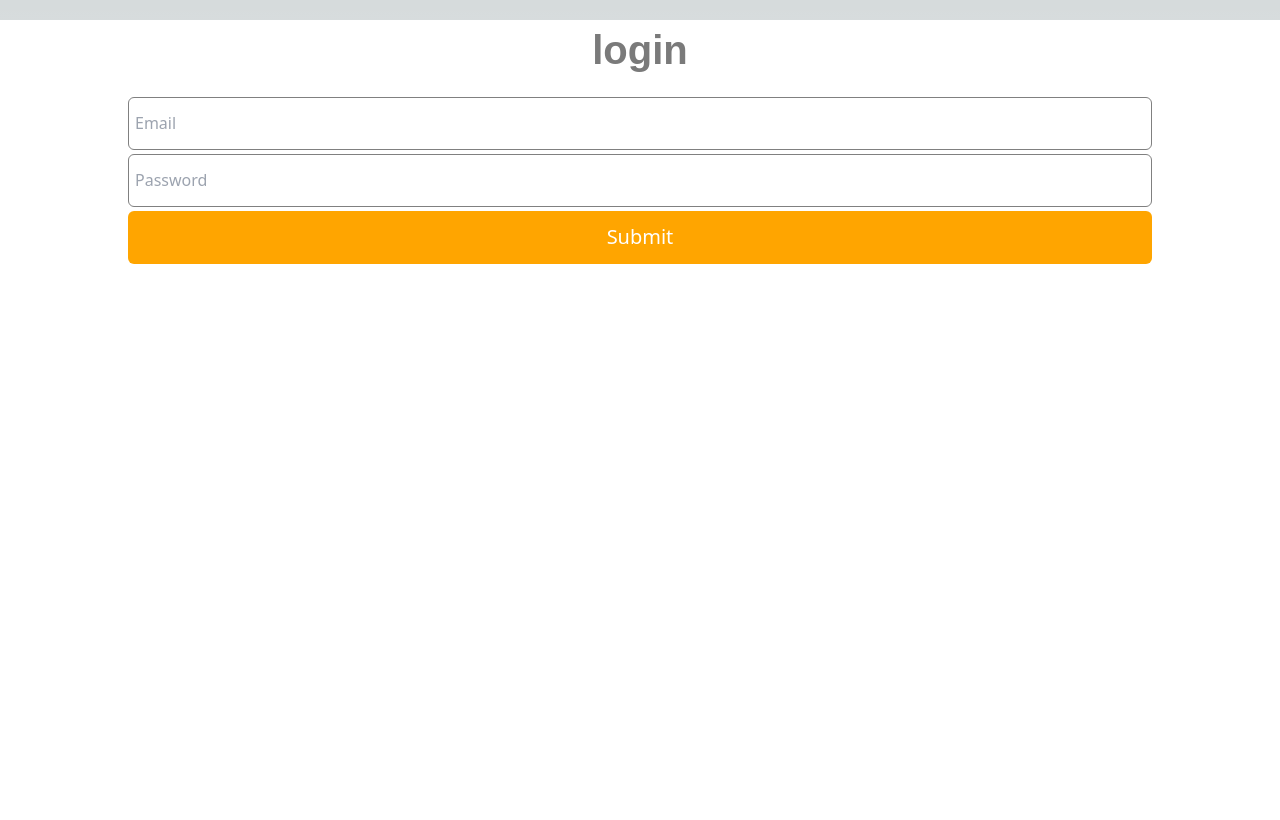
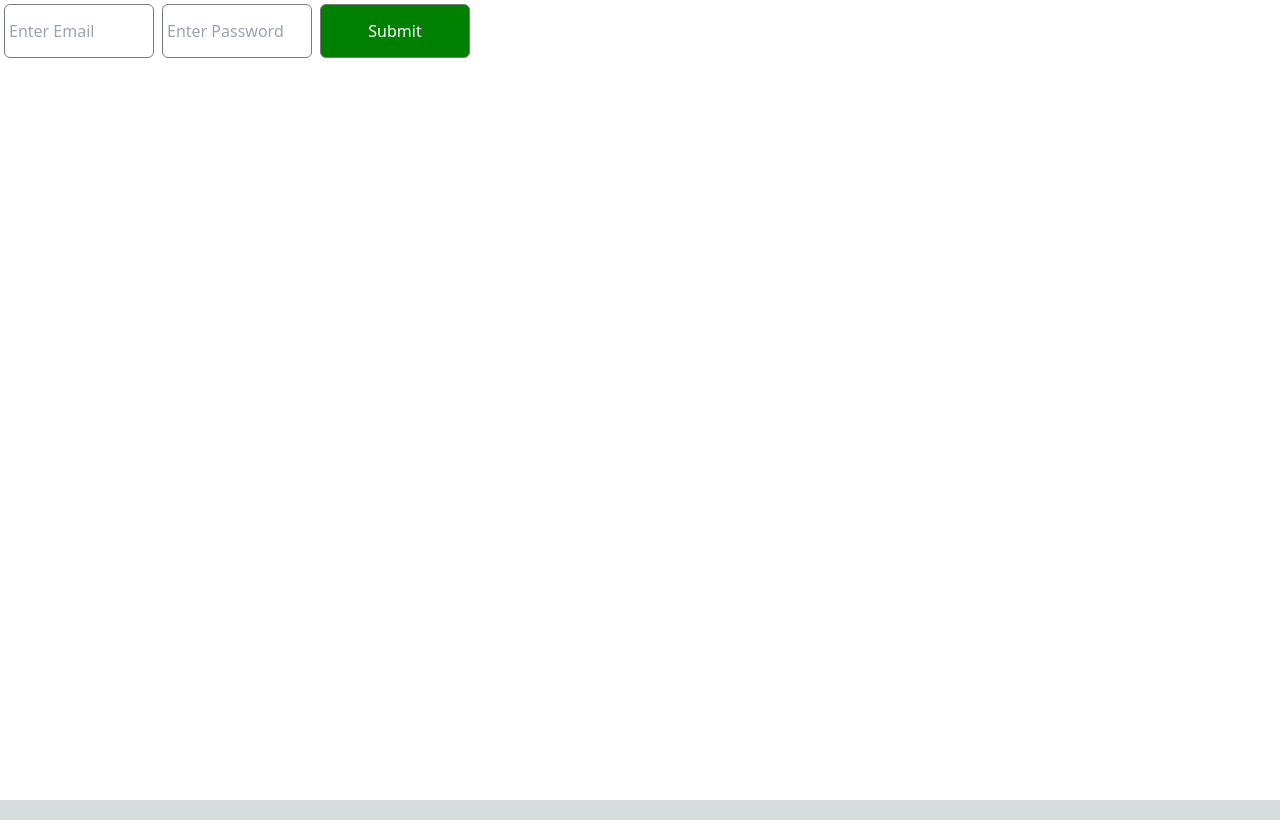
Before and after one commit to opeCre8tivia/TDD-PEDOI, a Next.js app: page /login in a window 1280 px wide. Built offline with nearby package versions, Linux system fonts and the light colour scheme.

Commit message:
all sections properly decided

```diff
--- a/pages/index.tsx
+++ b/pages/index.tsx
@@ -7,13 +7,16 @@ import Head from "next/head";
 import Image from "next/image";
 import { Inter } from "@next/font/google";
 import styles from "@/styles/Home.module.css";
-import Header from "@/src/components/Header";
+import Aic from "@/src/components/AIC";
 import NavBar from "@/src/components/NavBar";
 import Hero from "@/src/components/Hero";
 import CircleList from "@/src/components/CircleList";
 import WhoWeAre from "@/src/components/WhoWeAre";
 import ClusterSection from "@/src/components/ClusterSection";
 import CashewSection from "@/src/components/CashewSection";
+import WhyUs from "@/src/components/WhyUs";
+import Footer from "@/src/components/Footer";
+import ChickenAmonth from "@/src/components/ChickenAmonth";
 
 const inter = Inter({ subsets: ["latin"] });
 
@@ -45,8 +48,17 @@ export default function Home() {
         <CashewSection />
         {/*  */}
 
-        {/* About section */}
-        <Header />
+        {/* aic section */}
+        <Aic />
+
+        {/* chicken a month */}
+        <ChickenAmonth />
+
+        {/* why us section */}
+        <WhyUs />
+
+        {/* footer */}
+        <Footer />
       </main>
     </>
   );
--- a/pages/login.tsx
+++ b/pages/login.tsx
@@ -1,32 +1,28 @@
-import React from "react";
-
+import React, { useState } from "react";
 import styles from "@/styles/Login.module.css";
 
 const Login = () => {
+  const [email, setEmail] = useState("");
+  const [password, setPassword] = useState("");
   return (
     <main className={styles.login}>
-      <div className={styles.login_title} data-testid="login">
-        login
-      </div>
-
-      <form
-        style={{
-          width: "100%",
-          height: "200px",
-          display: "flex",
-          flexDirection: "column",
-          justifyContent: "center",
-          alignItems: "center",
-        }}
-      >
-        <input placeholder="Email" className={styles.input} />
-        <input placeholder="Password" className={styles.input} />
-
+      <form>
+        <input
+          style={styling.input}
+          placeholder="Enter Email"
+          value={email}
+          onChange={(e) => setEmail(e.target.value)}
+        />
+        <input
+          style={styling.input}
+          placeholder="Enter Password"
+          value={password}
+          onChange={(e) => setPassword(e.target.value)}
+        />
         <button
-          type="button"
-          title="Submit"
-          disabled={true}
-          className={styles.btn}
+          style={styling.button}
+          type="submit"
+          disabled={!email || !password}
         >
           Submit
         </button>
@@ -36,3 +32,24 @@ const Login = () => {
 };
 
 export default Login;
+
+const styling = {
+  input: {
+    width: "150px",
+    height: "54px",
+    borderRadius: "6px",
+    border: "1px solid #7a7a7a",
+    padding: "4px",
+    margin: "4px",
+  },
+  button: {
+    width: "150px",
+    height: "54px",
+    borderRadius: "6px",
+    border: "1px solid #7a7a7a",
+    padding: "4px",
+    margin: "4px",
+    background: "green",
+    color: "#fff",
+  },
+};
--- /dev/null
+++ b/src/components/AIC/index.tsx
@@ -0,0 +1,38 @@
+import React from "react";
+import BlockButton from "../BlockButton";
+
+const Aic = () => {
+  return (
+    <section className="w-full h-fit p-8 md:flex justify-flex items-start gap-6 ">
+      {/*  */}
+
+      <div className="w-[100%] h-[400px] md:h-[500px] md:w-[50%] border-green-600 border-[8px] bg-green-600 bg-gradient-to-tr rounded-[20px] "></div>
+
+      {/*  */}
+      <div className="w-[100%] min-h-[100%] h-auto md:w-[50%]">
+        <div className="text-[16px] text-green-600 font-semibold">
+          {" "}
+          OUR AIC MODEL{" "}
+        </div>
+
+        <div className="mt-6 mb-6 font-bold text-black text-[35px]">
+          Agricultral Intergration Center
+        </div>
+
+        <div className="text-gray-600 text-[16px]">
+          Viverra pellentesque lorem congue libero platea facilisi. Nisi pede
+          ante ornare gravida dui tortor platea dolor velit. Scelerisque sapien
+          tempus a fusce magnis nisi.
+        </div>
+
+        <BlockButton
+          title="Discover More"
+          onClick={() => console.log("---> more")}
+          classNames="h-[46px] rounded-[23px] mt-6 mb-6 p-0  w-[100px]"
+        />
+      </div>
+    </section>
+  );
+};
+
+export default Aic;
--- /dev/null
+++ b/src/components/ChickenAmonth/index.tsx
@@ -0,0 +1,31 @@
+import React from "react";
+import BlockButton from "../BlockButton";
+
+const ChickenAmonth = () => {
+  return (
+    <div className="w-full min-h-[350px] relative flex justify-center justify-items-center bg-[url('/farm-two.jpg')] bg-no-repeat bg-cover">
+      <div className=" w-full h-[350px] font-bold text-[22px] md:text-[30px] text-white text-center bg-[rgba(0,0,0,0.6)] flex flex-col justify-center items-center ">
+        <div data-testid="cashew_section_title">
+          {" "}
+          Our 100,000 Champions saving a chicken a month
+        </div>
+
+        <div
+          title="cashew_section_text"
+          className=" md:w-[30%] text-gray-200 text-[14px] pl-8 pr-8 pt-4 text-center"
+        >
+          Cashew is being fronted as a national directive for very strong
+          reasons and we are at the forefront
+        </div>
+
+        <BlockButton
+          title="LEARN MORE"
+          onClick={() => console.log("cashew")}
+          classNames="min-w-[60px] w-[60px] h-[40px] mt-10"
+        />
+      </div>
+    </div>
+  );
+};
+
+export default ChickenAmonth;
--- /dev/null
+++ b/src/components/Footer/index.tsx
@@ -0,0 +1,15 @@
+import React from "react";
+
+type Props = {};
+
+const Footer = (props: Props) => {
+  return (
+    <div className="w-full min-h-[200px] bg-green-700">
+      {/* links */}
+
+      {/* map/ or contact form */}
+    </div>
+  );
+};
+
+export default Footer;
--- a/src/components/Header/index.tsx
+++ /dev/null
@@ -1,7 +0,0 @@
-import React from "react";
-
-const Header = () => {
-  return <h5 className="text-green-600">Cool</h5>;
-};
-
-export default Header;
--- a/src/components/Hero/index.tsx
+++ b/src/components/Hero/index.tsx
@@ -17,7 +17,7 @@ const Hero = () => {
           <BlockButton
             onClick={() => console.log("cliq")}
             title="LEARN MORE"
-            classNames="bg-gray-100 text-green-400 hover:bg-green-400 hover:text-white"
+            classNames="hidden md:block bg-gray-100 text-green-400 hover:bg-green-400 hover:text-white"
           />
         </div>
       </div>
--- a/src/components/Menu/index.tsx
+++ b/src/components/Menu/index.tsx
@@ -19,17 +19,17 @@ const Menu = () => {
       href: "#",
     },
     {
-      id: 2,
+      id: 3,
       title: "Projects",
       href: "#",
     },
     {
-      id: 1,
+      id: 4,
       title: "About us",
       href: "#",
     },
     {
-      id: 1,
+      id: 5,
       title: "Contact",
       href: "#",
     },
@@ -41,7 +41,7 @@ const Menu = () => {
           return (
             <div
               key={item.id}
-              className=" text-[16px]  font-semibold text-gray-600 text-center hover:text-green-300"
+              className=" text-[16px]  font-semibold text-gray-600 text-center transform duration-500 hover:text-green-300"
             >
               {item.title}
             </div>
--- /dev/null
+++ b/src/components/WhyUs/index.tsx
@@ -0,0 +1,32 @@
+import React from "react";
+import BlockButton from "../BlockButton";
+
+const WhyUs = () => {
+  return (
+    <div className="w-full h-fit p-8 md:flex justify-flex items-start gap-6 ">
+      <div className="w-[100%] min-h-[100%] h-auto md:w-[50%]">
+        <div className="text-[16px] text-green-600 font-semibold"> WHY US </div>
+
+        <div className="mt-6 mb-6 font-bold text-black text-[35px]">
+          A Dependable Investment Partner
+        </div>
+
+        <div className="text-gray-600 text-[16px]">
+          Viverra pellentesque lorem congue libero platea facilisi. Nisi pede
+          ante ornare gravida dui tortor platea dolor velit. Scelerisque sapien
+          tempus a fusce magnis nisi.
+        </div>
+
+        <BlockButton
+          title="Discover More"
+          onClick={() => console.log("---> more")}
+          classNames="h-[46px] rounded-[23px] mt-6 mb-6 p-0  w-[100px]"
+        />
+      </div>
+
+      <div className="w-[100%] h-[400px] md:h-[500px] md:w-[50%] border-green-600 border-[8px] bg-green-600 bg-gradient-to-tr rounded-[20px] "></div>
+    </div>
+  );
+};
+
+export default WhyUs;
```
Also changed, not shown: 2 other files (tests, documents, lock files or other folders).
